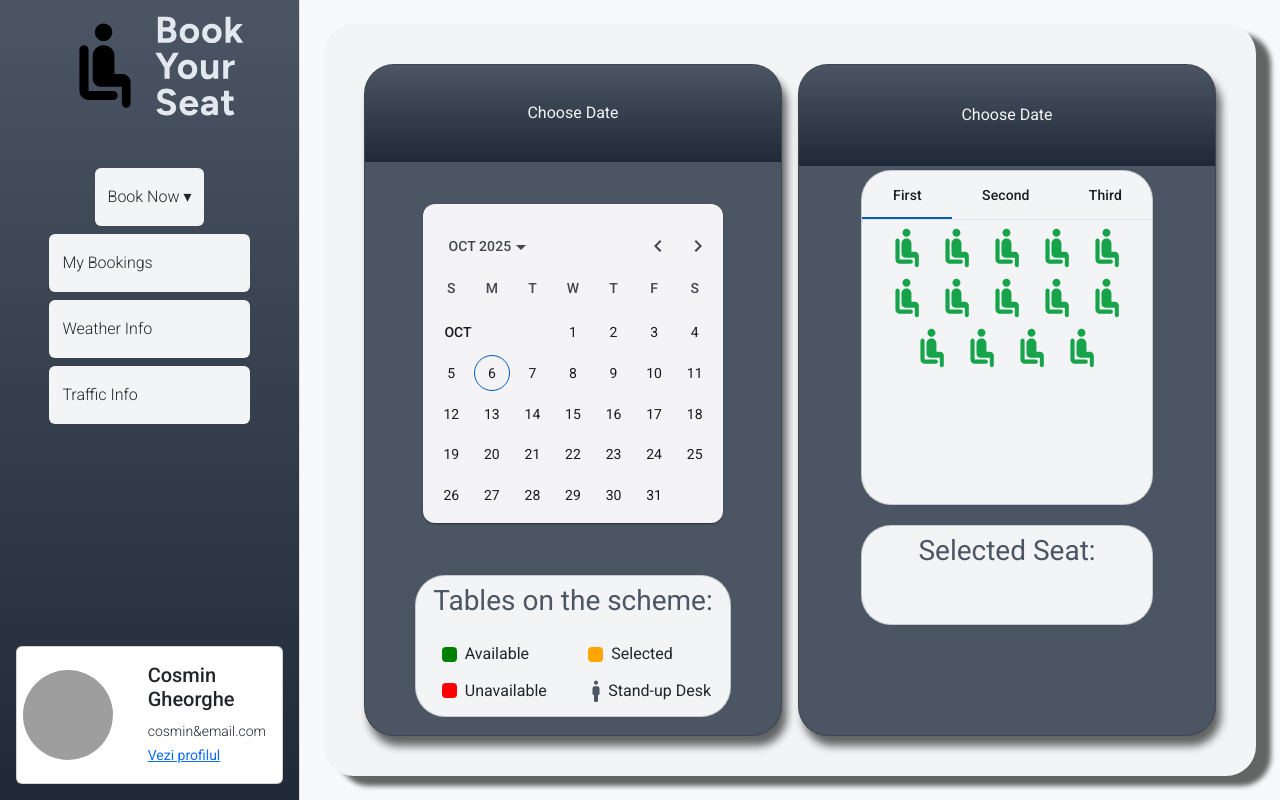
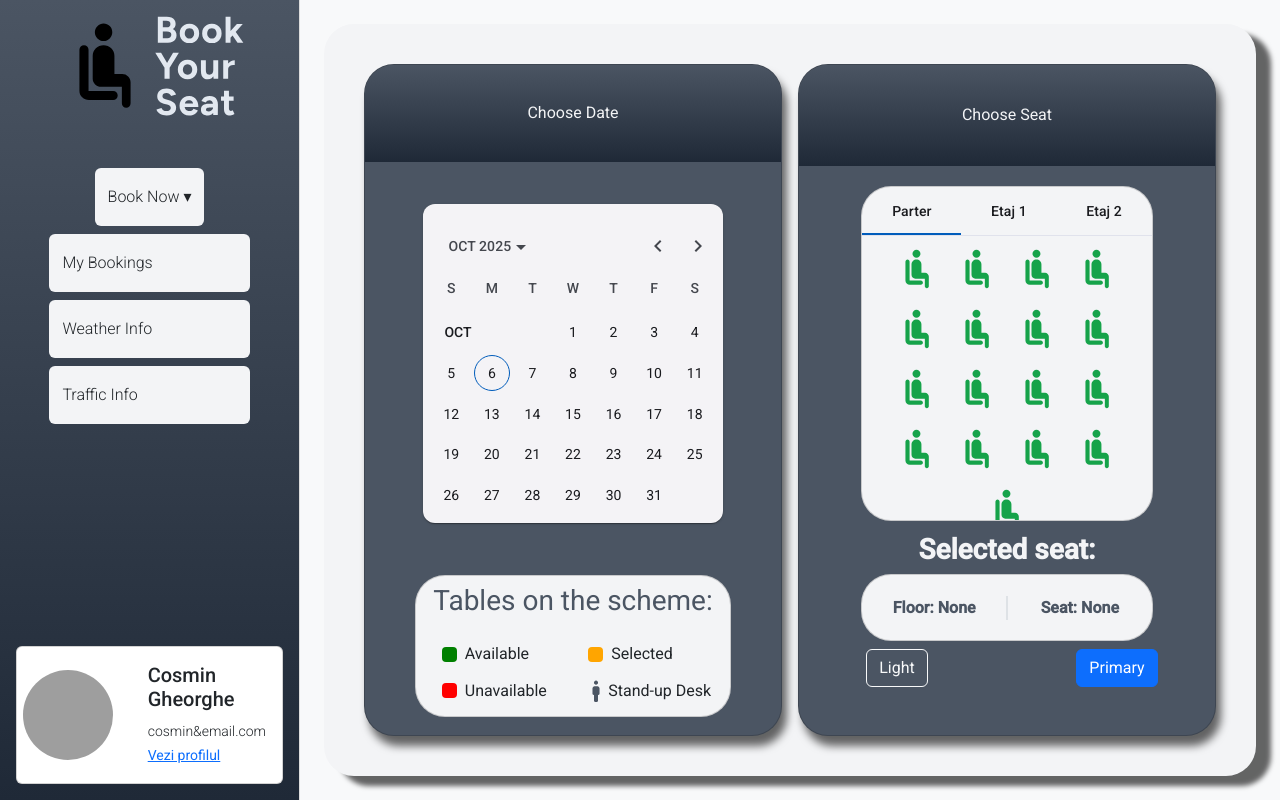
Before and after one commit to ITSSBackToSchool/echipa-3-frontend, an Angular app: page /office-seats in a window 1280 px wide. Built offline with nearby package versions, Linux system fonts and the light colour scheme; grey boxes are pictures that could not be loaded.

Commit message:
add selected-seat component

```diff
--- a/src/app/pages/office-seats/office-seats.component.css
+++ b/src/app/pages/office-seats/office-seats.component.css
@@ -15,6 +15,9 @@
 }
 .text-legend {
   color: #4b5563;
+}
+.text-seats {
+  color: #f3f4f6;
 }
 .middle-card {
   height: 60%;
@@ -53,3 +56,6 @@
 .color-box.unavailable {
   background-color: red;
 }
+.text-selected {
+  color: #4b5563;
+}
--- a/src/app/pages/office-seats/office-seats.component.html
+++ b/src/app/pages/office-seats/office-seats.component.html
@@ -45,28 +45,69 @@
         </div>
       </div>
     </div>
+
+    <!-- CARD SEATS -->
     <div class="col p-2">
       <div class="card card-seats">
         <div class="top-card d-flex align-items-center justify-content-center">
-          Choose Date
+          Choose Seat
         </div>
+
         <div
-          class="d-flex align-items-center justify-content-center"
+          class="d-flex align-items-center justify-content-center mt-3"
           style="height: 50%"
         >
           <div class="card mt-2" style="background-color: #f3f4f6; width: 70%">
-            <app-seat-selector></app-seat-selector>
+            <app-seat-selector
+              (seatSelected)="onSeatSelected($event)"
+            ></app-seat-selector>
           </div>
         </div>
+
+        <div class="align-items-center justify-content-center d-flex mt-3">
+          <h3 class="text-seats fw-normal mb-2 fw-semibold">Selected seat:</h3>
+        </div>
         <div
-          class="bottom-card d-flex justify-content-center align-items-center mt-4 mb-2"
-          style="height: 15%"
+          class="bottom-card d-flex justify-content-center align-items-center mb-2"
+          style="height: 10%"
         >
           <div
-            class="card card-legend d-grid text-center"
+            class="card card-legend d-grid"
             style="width: 70%; background-color: #f3f4f6; height: 100%"
           >
-            <h3 class="text-legend mx-2 mt-2 fw-normal">Selected Seat:</h3>
+            <div
+              class="d-flex align-items-center justify-content-center"
+              style="height: 100%"
+            >
+              <div class="row w-100">
+                <div
+                  class="col d-flex align-items-center justify-content-center"
+                  style="height: 100%"
+                >
+                  <p class="fw-semibold text-selected mb-0">
+                    Floor: {{ selectedFloor || "None" }}
+                  </p>
+                </div>
+                <div
+                  class="col d-flex align-items-center justify-content-center h-100 border-start border-2"
+                  style="height: 100%"
+                >
+                  <p class="fw-semibold text-selected mb-0">
+                    Seat: {{ selectedSeat || "None" }}
+                  </p>
+                </div>
+              </div>
+            </div>
+          </div>
+        </div>
+        <div class="container-butoane">
+          <div class="row">
+            <div class="col align-items-center justify-content-center d-flex">
+              <button type="button" class="btn btn-outline-light">Light</button>
+            </div>
+            <div class="col align-items-center justify-content-center d-flex">
+              <button type="button" class="btn btn-primary">Primary</button>
+            </div>
           </div>
         </div>
       </div>
--- a/src/app/pages/office-seats/office-seats.component.ts
+++ b/src/app/pages/office-seats/office-seats.component.ts
@@ -1,13 +1,21 @@
 import { Component } from '@angular/core';
 import { CalendarSeatsComponent } from '../../calendar-seats/calendar-seats.component';
 import { SeatSelectorComponent } from '../../seat-selector/seat-selector.component';
+import { CommonModule } from '@angular/common';
 @Component({
   selector: 'app-office-seats',
   standalone: true,
-  imports: [CalendarSeatsComponent, SeatSelectorComponent],
+  imports: [CalendarSeatsComponent, SeatSelectorComponent, CommonModule],
   templateUrl: './office-seats.component.html',
   styleUrl: './office-seats.component.css',
 })
 export class OfficeSeatsComponent {
   date: Date[] | undefined;
+  selectedFloor: string | null = null;
+  selectedSeat: number | null = null;
+
+  onSeatSelected(event: { floor: string; seat: number }) {
+    this.selectedFloor = event.floor;
+    this.selectedSeat = event.seat;
+  }
 }
--- a/src/app/seat-selector/seat-selector.component.css
+++ b/src/app/seat-selector/seat-selector.component.css
@@ -9,3 +9,21 @@
   width: 40px;
   height: 40px;
 }
+
+.seat {
+  width: 40px;
+  margin: 5px;
+  cursor: pointer;
+  transition: transform 0.2s ease, filter 0.2s ease;
+}
+
+.seat:hover {
+  transform: scale(1.1);
+  filter: brightness(1.2);
+}
+
+.selected {
+  border: 2px solid #f59e0b;
+  border-radius: 8px;
+  background-color: #f3f4f6;
+}
--- a/src/app/seat-selector/seat-selector.component.html
+++ b/src/app/seat-selector/seat-selector.component.html
@@ -1,19 +1,46 @@
-<mat-tab-group style="height: 400px">
-  <mat-tab label="First">
+<mat-tab-group (selectedTabChange)="onTabChange($event)" style="height: 400px">
+  <mat-tab label="Parter">
     <div class="container seats-container mt-2">
-      <img *ngFor="let seat of seats" src="scaun.svg" alt="scaun" />
+      <img
+        *ngFor="let seat of seats"
+        src="scaun.svg"
+        alt="scaun"
+        class="seat"
+        [ngClass]="{
+          selected: selectedSeat === seat && selectedFloor === 'Parter'
+        }"
+        (click)="selectSeat(seat)"
+      />
     </div>
   </mat-tab>
 
-  <mat-tab label="Second">
+  <mat-tab label="Etaj 1">
     <div class="container seats-container mt-2">
-      <img *ngFor="let seat of seats" src="scaun.svg" alt="scaun" />
+      <img
+        *ngFor="let seat of seats"
+        src="scaun.svg"
+        alt="scaun"
+        class="seat"
+        [ngClass]="{
+          selected: selectedSeat === seat && selectedFloor === 'Etaj 1'
+        }"
+        (click)="selectSeat(seat)"
+      />
     </div>
   </mat-tab>
 
-  <mat-tab label="Third">
+  <mat-tab label="Etaj 2">
     <div class="container seats-container mt-2">
-      <img *ngFor="let seat of seats" src="scaun.svg" alt="scaun" />
+      <img
+        *ngFor="let seat of seats"
+        src="scaun.svg"
+        alt="scaun"
+        class="seat"
+        [ngClass]="{
+          selected: selectedSeat === seat && selectedFloor === 'Etaj 2'
+        }"
+        (click)="selectSeat(seat)"
+      />
     </div>
   </mat-tab>
 </mat-tab-group>
--- a/src/app/seat-selector/seat-selector.component.ts
+++ b/src/app/seat-selector/seat-selector.component.ts
@@ -1,5 +1,5 @@
 import { CommonModule } from '@angular/common';
-import { Component } from '@angular/core';
+import { Component, EventEmitter, Output } from '@angular/core';
 import { MatTabsModule } from '@angular/material/tabs';
 @Component({
   selector: 'app-seat-selector',
@@ -9,5 +9,23 @@ import { MatTabsModule } from '@angular/material/tabs';
   styleUrl: './seat-selector.component.css',
 })
 export class SeatSelectorComponent {
-  seats = Array.from({ length: 14 }, (_, i) => i + 1);
+  @Output() seatSelected = new EventEmitter<{ floor: string; seat: number }>();
+
+  seats = Array.from({ length: 17 }, (_, i) => i + 1);
+  selectedSeat: number | null = null;
+  selectedFloor: string = 'Parter';
+
+  onTabChange(event: any) {
+    const labels = ['Parter', 'Etaj 1', 'Etaj 2'];
+    this.selectedFloor = labels[event.index];
+    this.selectedSeat = null;
+  }
+
+  selectSeat(seat: number) {
+    this.selectedSeat = seat;
+    this.seatSelected.emit({
+      floor: this.selectedFloor,
+      seat: seat,
+    });
+  }
 }
```
